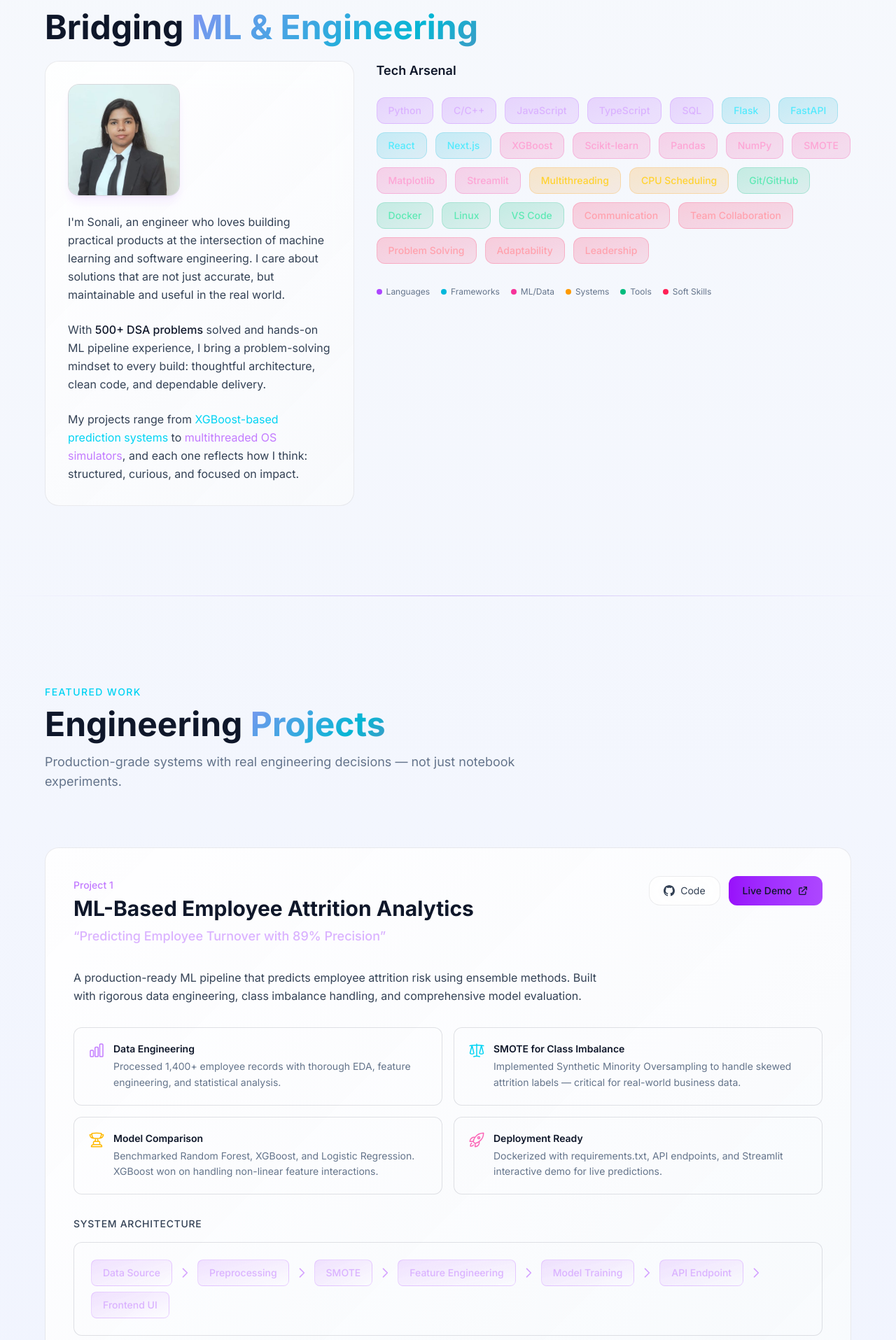
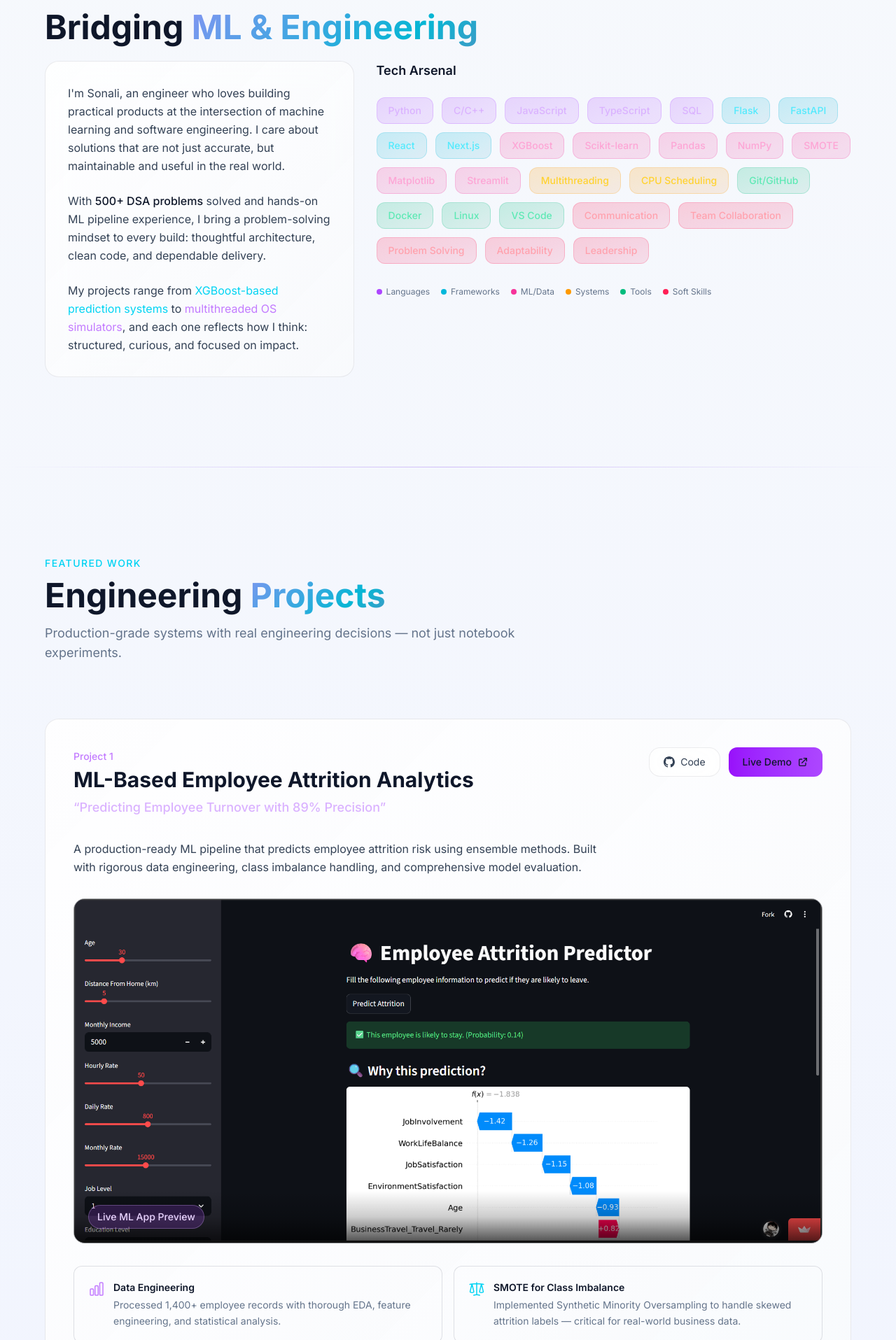
Before and after one commit to SONALISINHA01/portfolio, a Next.js app: page / in a window 1280 px wide. Shown: the part 945-2860 px from the top of the page at 70% size. Built offline with nearby package versions, Linux system fonts and the light colour scheme.

Commit message:
Add real project screenshots and remove extra About photo

```diff
--- a/src/components/About.tsx
+++ b/src/components/About.tsx
@@ -67,15 +67,6 @@ export default function About() {
                         className="md:col-span-2 glass-card p-6 sm:p-8"
                         style={getRevealStyle(isVisible, "fade-right", 150)}
                     >
-                        <div className="mb-6">
-                            <div className="w-36 h-36 sm:w-40 sm:h-40 rounded-2xl overflow-hidden border border-white/10 bg-white/5 shadow-lg shadow-purple-500/10">
-                                <img
-                                    src="/professional-photo.jpg"
-                                    alt="Professional profile"
-                                    className="w-full h-full object-cover"
-                                />
-                            </div>
-                        </div>
                         <p className="text-gray-400 leading-relaxed mb-6">
                             I&apos;m Sonali, an engineer who loves building practical products
                             at the intersection of machine learning and software engineering.
--- a/src/components/Projects.tsx
+++ b/src/components/Projects.tsx
@@ -41,6 +41,8 @@ const projects = [
         ],
         architecture: ["Data Source", "Preprocessing", "SMOTE", "Feature Engineering", "Model Training", "API Endpoint", "Frontend UI"],
         tags: ["Python", "XGBoost", "Scikit-learn", "SMOTE", "Streamlit", "Docker"],
+        previewImage: "/projects/employee-attrition-preview.png",
+        previewAlt: "Employee Attrition Predictor interface and explainability chart",
         github: "https://github.com/SONALISINHA01/Employee-Attrition",
         demo: "https://employee-attrition-69vr2kxea9pzhbaxeub2ks.streamlit.app/",
         color: "purple",
@@ -74,6 +76,8 @@ const projects = [
             },
         ],
         tags: ["Python", "Multithreading", "OS Concepts", "CPU Scheduling", "Tkinter"],
+        previewImage: "/projects/process-visualiser-preview.png",
+        previewAlt: "Process Visualiser Gantt chart timeline window",
         github: "https://github.com/Yamini-Soni/Process-Visualization-Tool",
         color: "cyan",
     },
@@ -151,6 +155,25 @@ export default function Projects() {
                                     </div>
 
                                     <p className="text-gray-400 leading-relaxed mb-8 max-w-3xl">{project.description}</p>
+
+                                    {/* Project preview */}
+                                    {project.previewImage && (
+                                        <div className="mb-8" style={getRevealStyle(isVisible, "fade-up", idx * 200 + 320)}>
+                                            <div className="relative overflow-hidden rounded-2xl border border-white/10 bg-black/30 group">
+                                                <img
+                                                    src={project.previewImage}
+                                                    alt={project.previewAlt}
+                                                    className="w-full h-auto max-h-[520px] object-contain bg-slate-950/60 group-hover:scale-[1.01]"
+                                                    style={{ transitionProperty: "transform", transitionDuration: "0.45s" }}
+                                                />
+                                                <div className="absolute inset-x-0 bottom-0 p-4 sm:p-5 bg-gradient-to-t from-black/70 via-black/20 to-transparent pointer-events-none">
+                                                    <span className={`inline-flex items-center gap-2 text-xs sm:text-sm font-medium px-3 py-1.5 rounded-full border ${project.color === "purple" ? "text-purple-200 border-purple-300/30 bg-purple-500/20" : "text-cyan-100 border-cyan-300/30 bg-cyan-500/20"}`}>
+                                                        {project.id === 1 ? "Live ML App Preview" : "Scheduler Visualization Preview"}
+                                                    </span>
+                                                </div>
+                                            </div>
+                                        </div>
+                                    )}
 
                                     {/* Highlights Grid */}
                                     <div className="grid sm:grid-cols-2 gap-4 mb-8">
```
Also changed, not shown: public/projects/employee-attrition-preview.png (added), public/projects/process-visualiser-preview.png (added).
